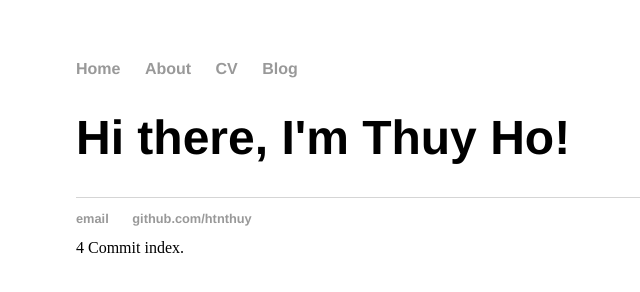
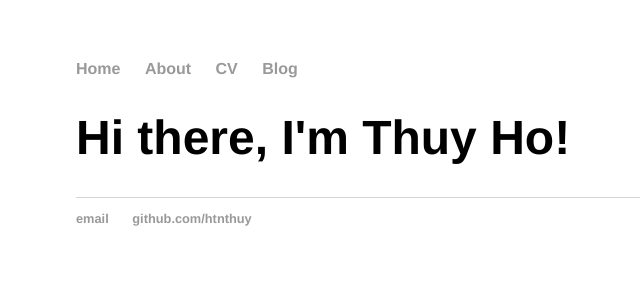
Before and after one commit to htnthuy/htnthuy.github.io, a plain HTML site: page index.html in a window 1280 px wide. Shown: the whole page, without its empty margins (116-756 px from the left). Drawn offline with Linux system fonts and the light colour scheme.

Commit message:
Update index.html

```diff
--- a/index.html
+++ b/index.html
@@ -27,4 +27,3 @@
 		</footer>
 	</body>
 </html>
-4 Commit index.
```
